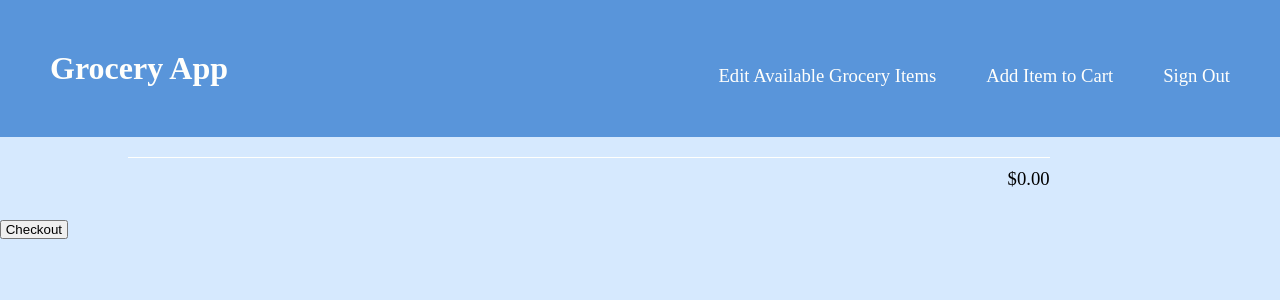
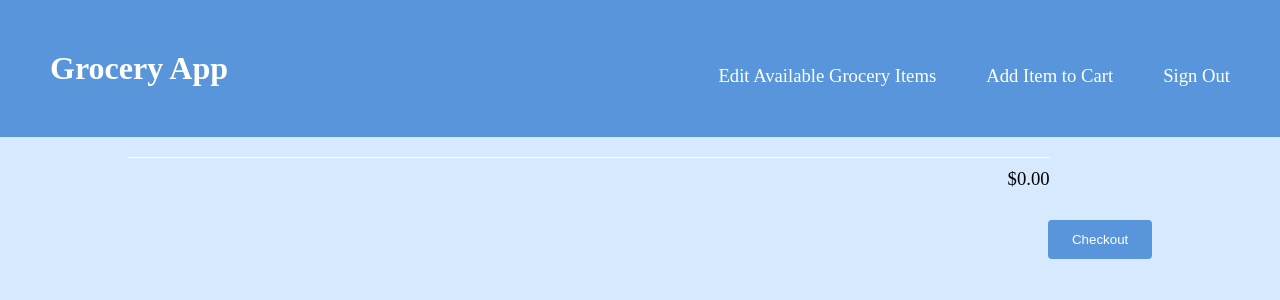
Before and after one commit to alysavermeulen/ACEDATABASE, a PHP site: page /GroceryApp/groceryList.php in a window 1280 px wide. Shown: the top 300 px of the page. Run offline with PHP 8.4, Linux system fonts and the light colour scheme; the visitor is signed in with stand-in values (Sample User, id 1); data comes from the database, SQL or seed files in the repository; both versions use the stored data as it was after the commit.

Commit message:
Added checkout button to groceryList that runs updateList.php to save the user's cart to the database

```diff
--- a/GroceryApp/groceryList.js
+++ b/GroceryApp/groceryList.js
@@ -37,7 +37,7 @@ function addItem(item, price, quantity) {
 	//<input type="number" name = "quantity" value="1" min="0" style="width: 4em"></input>
 	let quantityField = document.createElement("input");
 	quantityField.setAttribute("type", "number");
-	quantityField.setAttribute("name", "quantity");
+	quantityField.setAttribute("name", item);
 	quantityField.setAttribute("min", 0);
 	quantityField.setAttribute("value", quantity);
 
--- a/GroceryApp/groceryList.php
+++ b/GroceryApp/groceryList.php
@@ -28,6 +28,7 @@ session_start();
 			</header>
 
 			<div>
+				<form action="updateList.php" method="post">
 					<ul id="groceryList">
 						<li class="list-item" id="total">
 							<div class="checkboxAndName">
@@ -36,6 +37,8 @@ session_start();
 							<p id="totalPrice">$0.00</p>
 						</li>
 					</ul>
+					<input class="submit-button" type="submit" value=" Checkout " />
+                </form>
 
 				<script src="groceryList.js"></script>
 				<?php
@@ -80,9 +83,6 @@ session_start();
 					}
 					?>
 
-				<form action="updateList.php" method="post">
-                    <input type="submit" value=" Checkout " />
-                </form>
 
 			</div>
 		</div>
--- a/GroceryApp/styles.css
+++ b/GroceryApp/styles.css
@@ -312,3 +312,14 @@ th {
 .itemChecked {
 	text-decoration: line-through;
 }
+
+.submit-button {
+	background-color: var(--header-color);
+	color: var(--header-font);
+	padding: 12px 20px;
+	margin-right: 10%;
+	border: none;
+	border-radius: 4px;
+	cursor: pointer;
+	float: right;
+}
```
Also changed, not shown: GroceryApp/myDB/grocery.db. Lines whose indentation alone changed are shown as unchanged.
